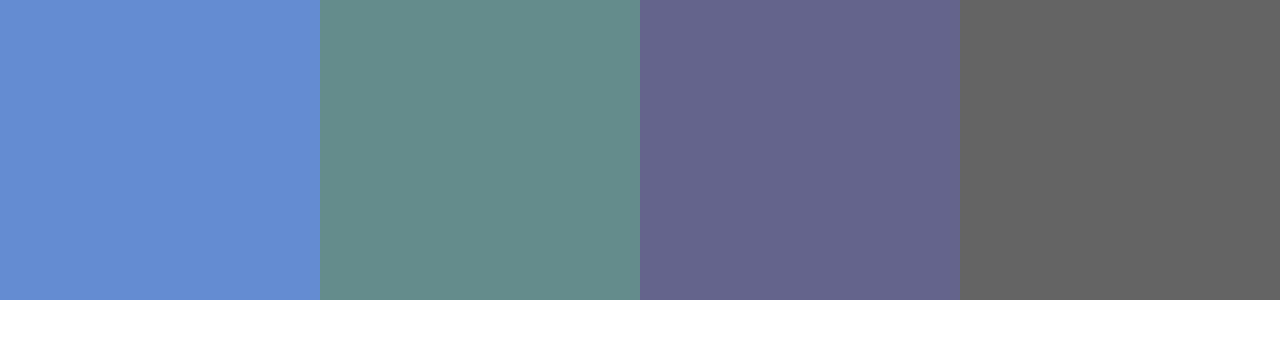
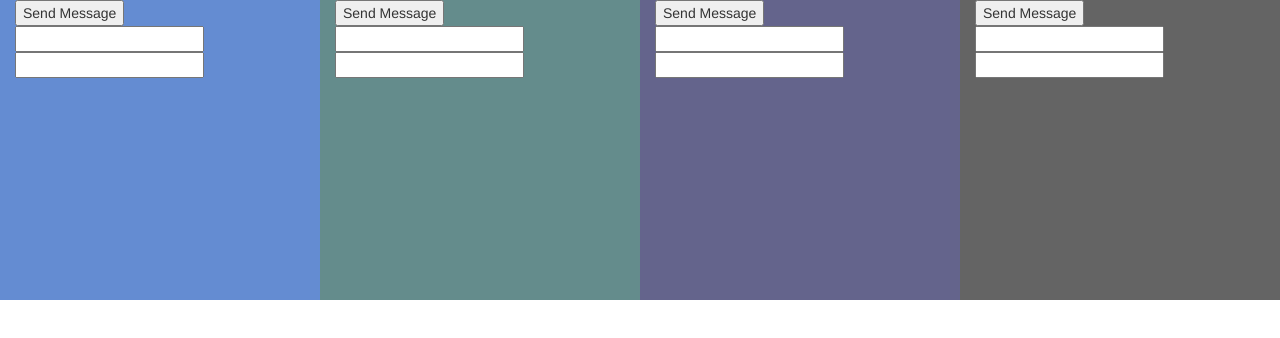
Before and after one commit to markrivasrobertson/phaseOneGame, a plain HTML site: page index.html in a window 1280 px wide. Drawn offline with nearby package versions, Linux system fonts and the light colour scheme.

Commit message:
add functionality to record data from input elements

```diff
--- a/index.html
+++ b/index.html
@@ -8,10 +8,58 @@
   </head>
   <body>
     <div class="playersContainer col-md-12">
-      <div class="player playerOne col-md-3"></div>
-      <div class="player playerTwo col-md-3"></div>
-      <div class="player playerThree col-md-3"></div>
-      <div class="player playerFour col-md-3"></div>
+      <div class="player playerOne col-md-3">
+        <button onclick="handleMessage(1)">Send Message</button>
+        <input type="text" id="text1">
+        <input type="text" id="recipient1">
+        <!-- <form>
+          <p>2</p>
+          <input type="radio" name="recipient" value="2">
+          <p>3</p>
+          <input type="radio" name="recipient" value="3">
+          <p>4</p>
+          <input type="radio" name="recipient" value="4">
+        </form> -->
+      </div>
+      <div class="player playerTwo col-md-3">
+        <button onclick="handleMessage(2)">Send Message</button>
+        <input type="text" id="text2">
+        <input type="text" id="recipient2">
+        <!-- <form>
+          <p>1</p>
+          <input type="radio" name="recipient" value="1">
+          <p>3</p>
+          <input type="radio" name="recipient" value="3">
+          <p>4</p>
+          <input type="radio" name="recipient" value="4">
+        </form> -->
+      </div>
+      <div class="player playerThree col-md-3">
+        <button onclick="handleMessage(3)">Send Message</button>
+        <input type="text" id="text3">
+        <input type="text" id="recipient3">
+        <!-- <form>
+          <p>1</p>
+          <input type="radio" name="recipient" value="1">
+          <p>2</p>
+          <input type="radio" name="recipient" value="2">
+          <p>4</p>
+          <input type="radio" name="recipient" value="4">
+        </form> -->
+      </div>
+      <div class="player playerFour col-md-3">
+        <button onclick="handleMessage(4)">Send Message</button>
+        <input type="text" id="text4">
+        <input type="text" id="recipient4">
+        <!-- <form>
+          <p>1</p>
+          <input type="radio" name="recipient" value="1">
+          <p>2</p>
+          <input type="radio" name="recipient" value="2">
+          <p>3</p>
+          <input type="radio" name="recipient" value="3">
+        </form> -->
+      </div>
     </div>
     <script type="text/javascript" src="index.js"></script>
   </body>
--- a/index.js
+++ b/index.js
@@ -6,7 +6,7 @@ const messageLog = [];
 class Player {
   constructor(num) {
     this.playerNumber = num;
-    console.log('player constructor');
+    // console.log('player constructor');
   }
   sendMessage(rec, txt) {
     const newMessage = new Message(this.playerNumber, rec, txt);
@@ -25,7 +25,20 @@ function setup() {
   for (let i = 1; i < 5; i++) {
     const newPlayer = new Player(i);
     players.push(newPlayer);
-    console.log(newPlayer);
+    // console.log(newPlayer);
   }
 }
 setup();
+
+function handleMessage(num) {
+  // console.log(`handle message fired for player ${num}`);
+  const recipientSource = document.getElementById(`recipient${num}`);
+  const messageSource = document.getElementById(`text${num}`);
+  const recipient = parseInt(recipientSource.value);
+  const message = messageSource.value;
+  players[num-1].sendMessage(recipient, message);
+  messageSource.value = '';
+  console.log(messageSource.value);
+  recipientSource.value = '';
+  console.log(recipientSource.value);
+}
```
